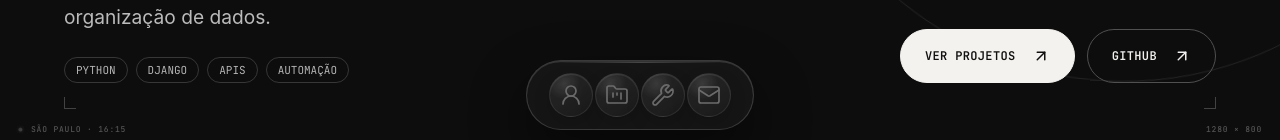
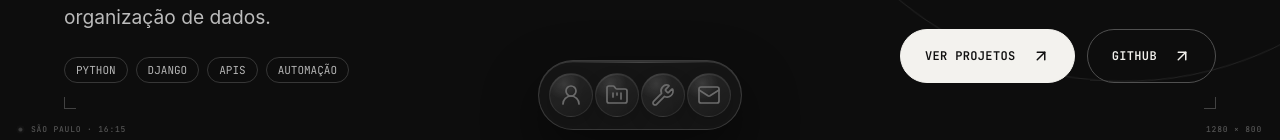
Before and after one commit to mesql1/portfolio_luiz, a Next.js app: page / in a window 1280 px wide. Shown: the part 652-792 px from the top of the page. Built offline with nearby package versions, Linux system fonts and the light colour scheme.

Commit message:
Compacta as margens laterais da cápsula

```diff
--- a/app/globals.css
+++ b/app/globals.css
@@ -870,9 +870,10 @@ footer { min-height:180px; display:grid; grid-template-columns:1fr auto 1fr; ali
 
 /* Keep the animated group centered inside the glass capsule. */
 .nav-shell nav.nav-links.nav-links--integrated {
+  min-width:0;
   justify-content:center;
   align-items:center;
-  padding-inline:10px;
+  padding-inline:6px;
 }
 .nav-shell nav.nav-links.nav-links--integrated > a {
   align-self:center;
```
